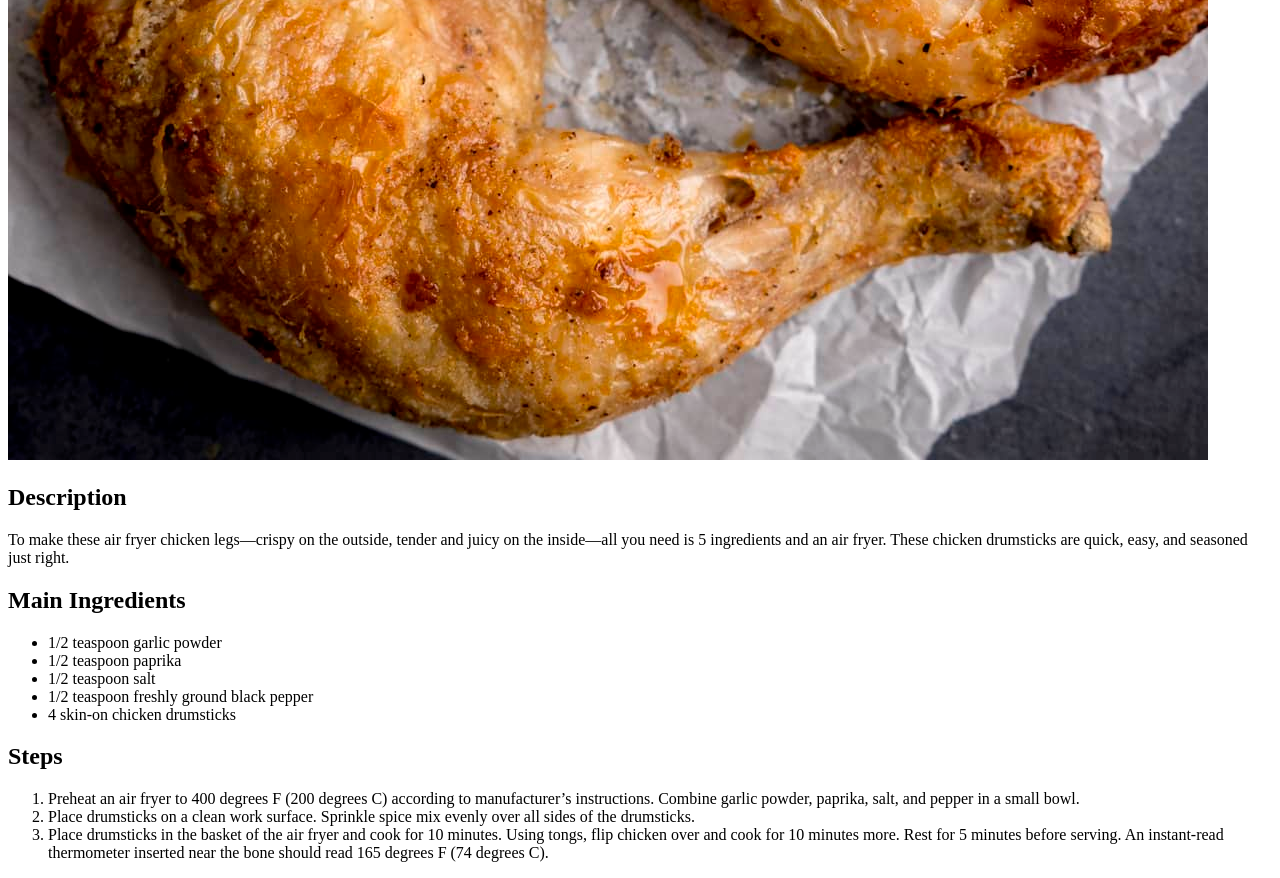
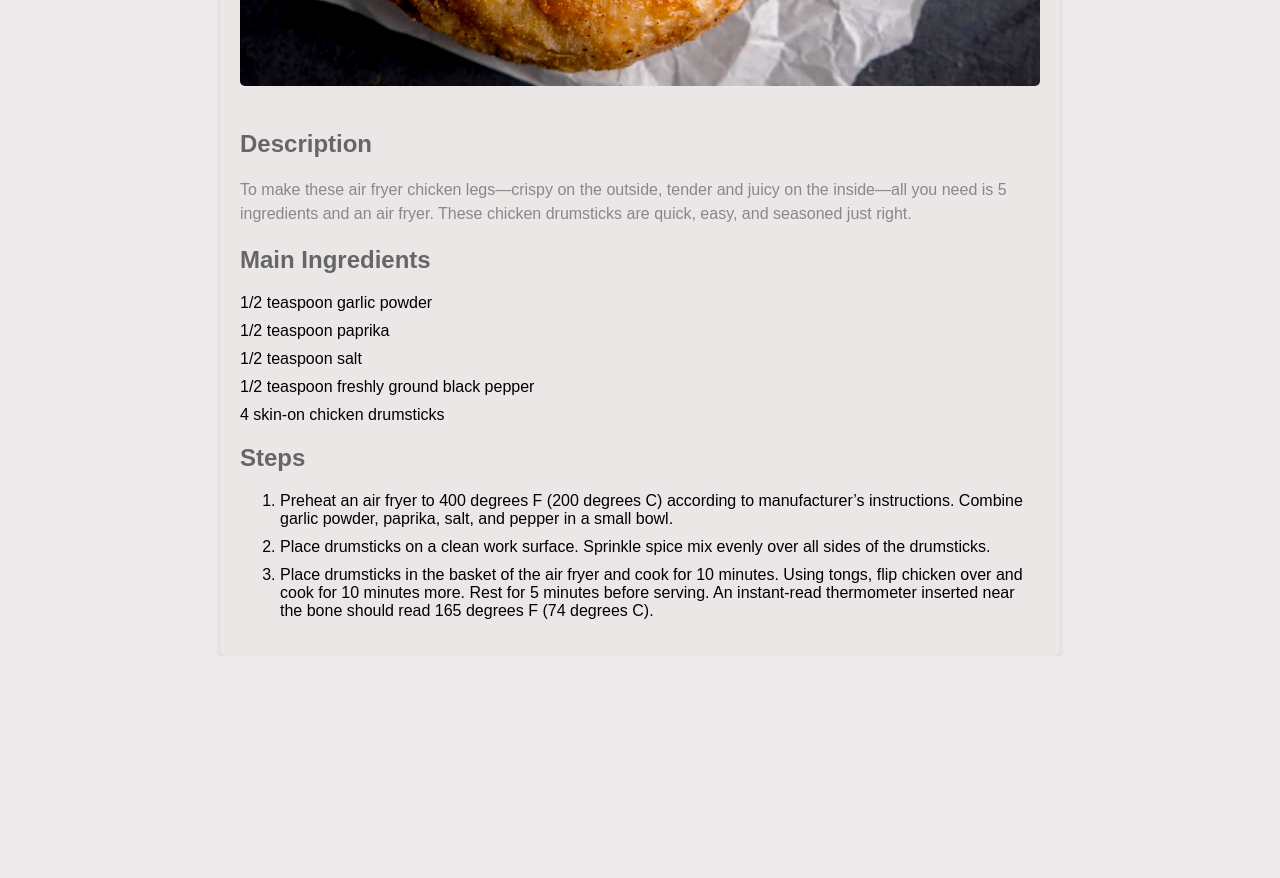
Before and after one commit to AyushRShetty/odin-recipes, a plain HTML site: page recipes/chickenlegs.html in a window 1280 px wide. Shown: the part 820-1698 px from the top of the page. After the commit the page ends 1476 px from the top, so only its background shows below. Drawn offline with Linux system fonts and the light colour scheme.

Commit message:
Added CSS to beautify

```diff
--- a/recipes/chickenlegs.html
+++ b/recipes/chickenlegs.html
@@ -4,8 +4,12 @@
     <meta charset="UTF-8">
     <meta name="viewport" content="width=device-width, initial-scale=1.0">
     <title>Air Fryer Chicken Legs</title>
+    <link rel="stylesheet" href="../styles.css">
+
+
 </head>
 <body>
+    <div class="container chickenlegs">
     <h1>The Best Chicken Legs</h1>
     <img src="../images/chickenlegs.jpg">
     <h2>Description</h2>
@@ -26,5 +30,6 @@
         <li>Place drumsticks on a clean work surface. Sprinkle spice mix evenly over all sides of the drumsticks.</li>
         <li>Place drumsticks in the basket of the air fryer and cook for 10 minutes. Using tongs, flip chicken over and cook for 10 minutes more. Rest for 5 minutes before serving. An instant-read thermometer inserted near the bone should read 165 degrees F (74 degrees C).</li>
     </ol>
+</div>
 </body>
 </html>
--- /dev/null
+++ b/styles.css
@@ -0,0 +1,58 @@
+body {
+    font-family: Arial, sans-serif;
+    margin: 0;
+    padding: 0;
+    background-color: #ebe9e9;
+}
+
+.container {
+    max-width: 800px;
+    margin: 0 auto;
+    padding: 20px;
+    background-color: #ebe7e7;
+    border-radius: 5px;
+    box-shadow: 0 2px 4px rgba(0, 0, 0, 0.1);
+}
+
+h1 {
+    color: #333;
+    font-size: 36px;
+    margin-bottom: 20px;
+}
+
+h2 {
+    color: #666;
+    font-size: 24px;
+    margin-top: 20px;
+}
+
+p {
+    color: #888;
+    font-size: 16px;
+    line-height: 1.5;
+}
+
+ul {
+    list-style-type: none;
+    padding: 0;
+}
+
+li {
+    margin-bottom: 10px;
+}
+
+img {
+    max-width: 100%;
+    height: auto;
+    margin-bottom: 20px;
+    border-radius: 5px;
+}
+
+a {
+    color: #007bff;
+    text-decoration: none;
+}
+
+a:hover {
+    text-decoration: underline;
+}
```
Also changed, not shown: index.html (+2 -0 lines), recipes/noodles.html (+4 -0 lines).
